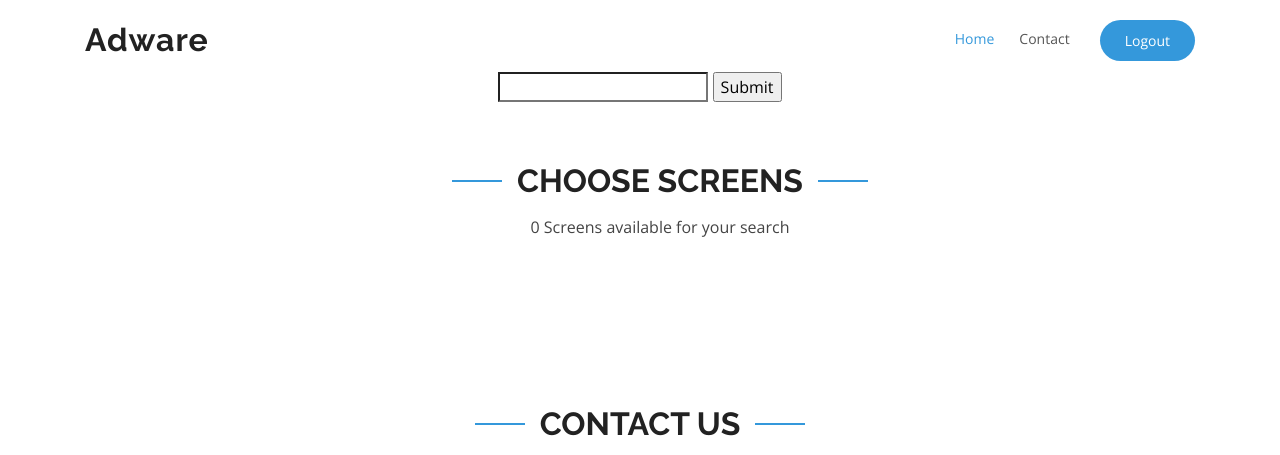
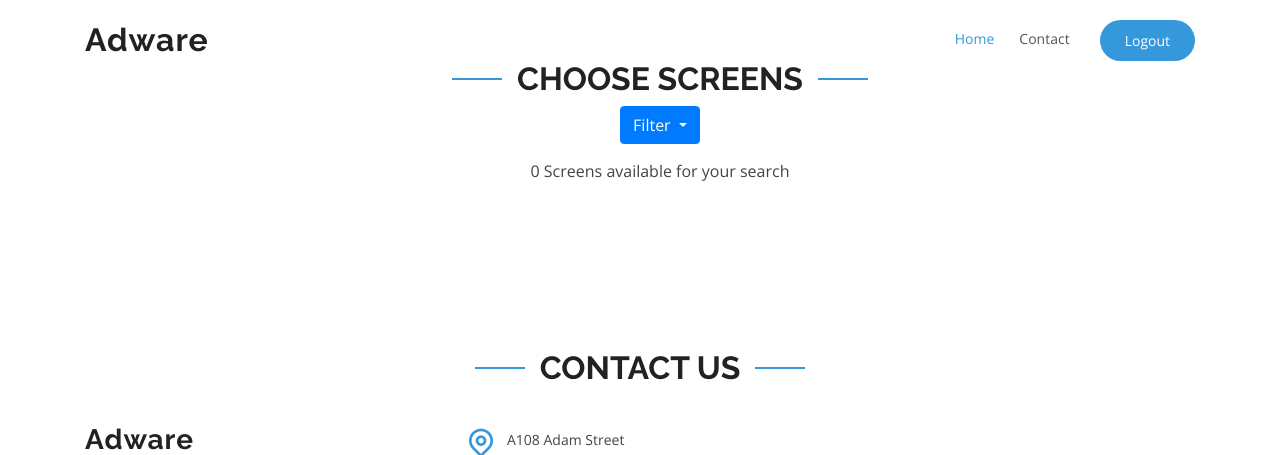
Before and after one commit to get-thepacket/Adware-pr, a Django app: page /adv/publish/1 in a window 1280 px wide. Shown: the top 455 px of the page. Run offline with Django 3.2, Linux system fonts and the light colour scheme; the visitor is signed in with stand-in values (Sample User, id 1); data that the repository does not hold is empty; some libraries are stand-ins or nearby versions.

Commit message:
Screen Filter form UI

```diff
--- a/Adware/Advertiser/Templates/Advertiser/publish.html
+++ b/Adware/Advertiser/Templates/Advertiser/publish.html
@@ -1,17 +1,23 @@
 {% extends 'Advertiser/base.html' %}
 
 {% block content %}
-    <br><br><br>
-    <form method="get" align="center">
-        <input name="search" type="search">
-        <input name="Filter screens" type="submit">
-    </form>
+
     <ul>
     <section id="pricing" class="pricing">
       <div class="container">
-
         <div class="section-title">
           <h2>Choose Screens</h2>
+             <div class="dropdown">
+                 <button class="btn btn-primary dropdown-toggle" type="button" id="dropdownMenu2" data-toggle="dropdown" aria-haspopup="true" aria-expanded="false">
+                Filter
+                </button>
+            <div class="dropdown-menu" aria-labelledby="dropdownMenu2">
+                <form method="get" align="center">
+                    <input name="search" value="{{search}}" type="search">
+                    <input value="Filter screens" type="submit">
+                </form>
+            </div>
+            </div>
           <p>{{total_screens}} Screens available for your search</p>
         </div>
     <div class="row">
--- a/Adware/Advertiser/views.py
+++ b/Adware/Advertiser/views.py
@@ -90,7 +90,7 @@ def screen_select(request, ad_id):
     print(query_result)
     total_screens = len(query_result)
     print(total_screens)
-    return render(request, 'Advertiser/publish.html',{'total_screens':total_screens, 'query_result':query_result,'ad_id':ad_id})
+    return render(request, 'Advertiser/publish.html',{'total_screens':total_screens, 'query_result':query_result,'ad_id':ad_id,'search':search})
 
 
 def publish(request, ad_id, screen_id):
```
